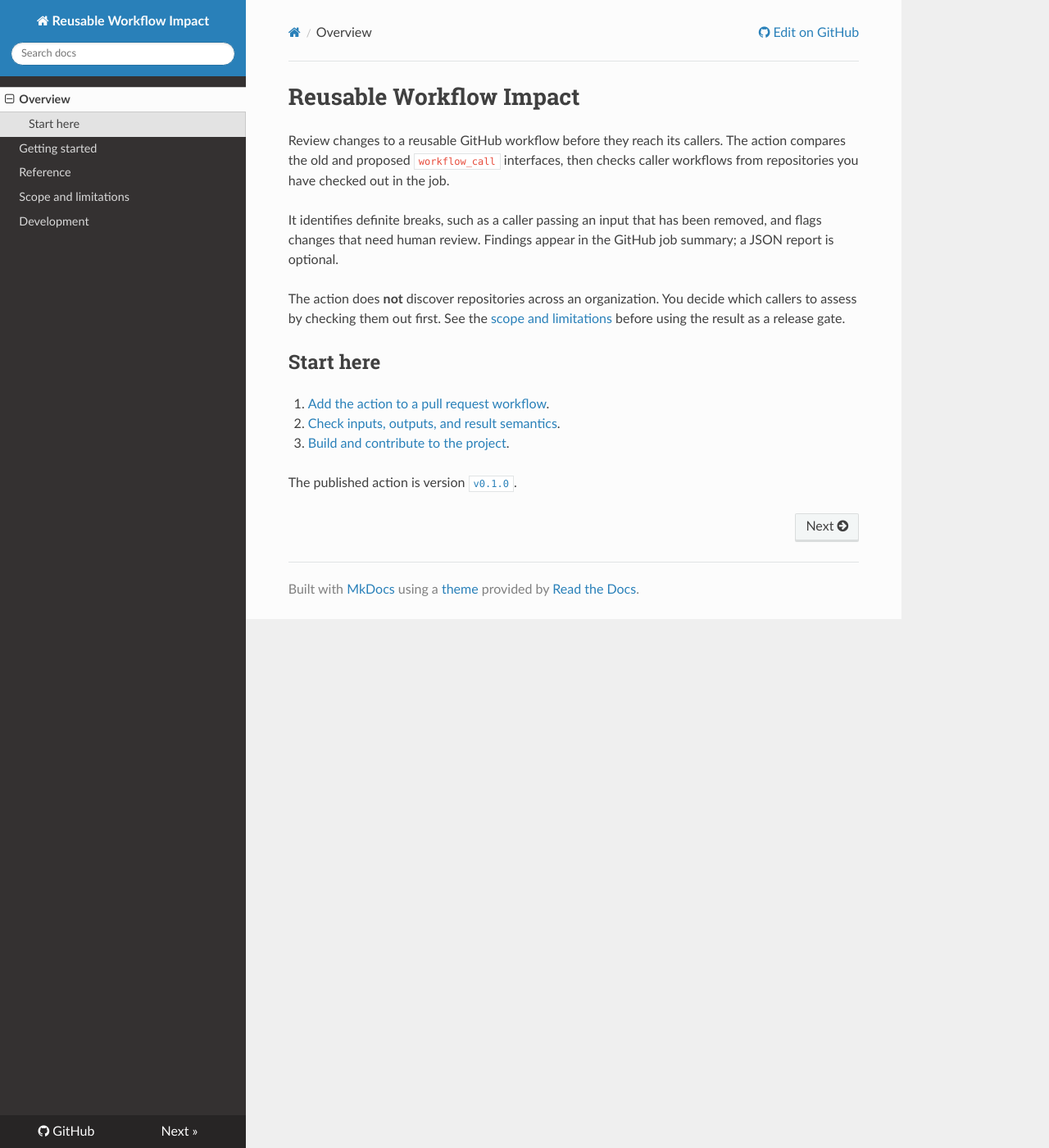
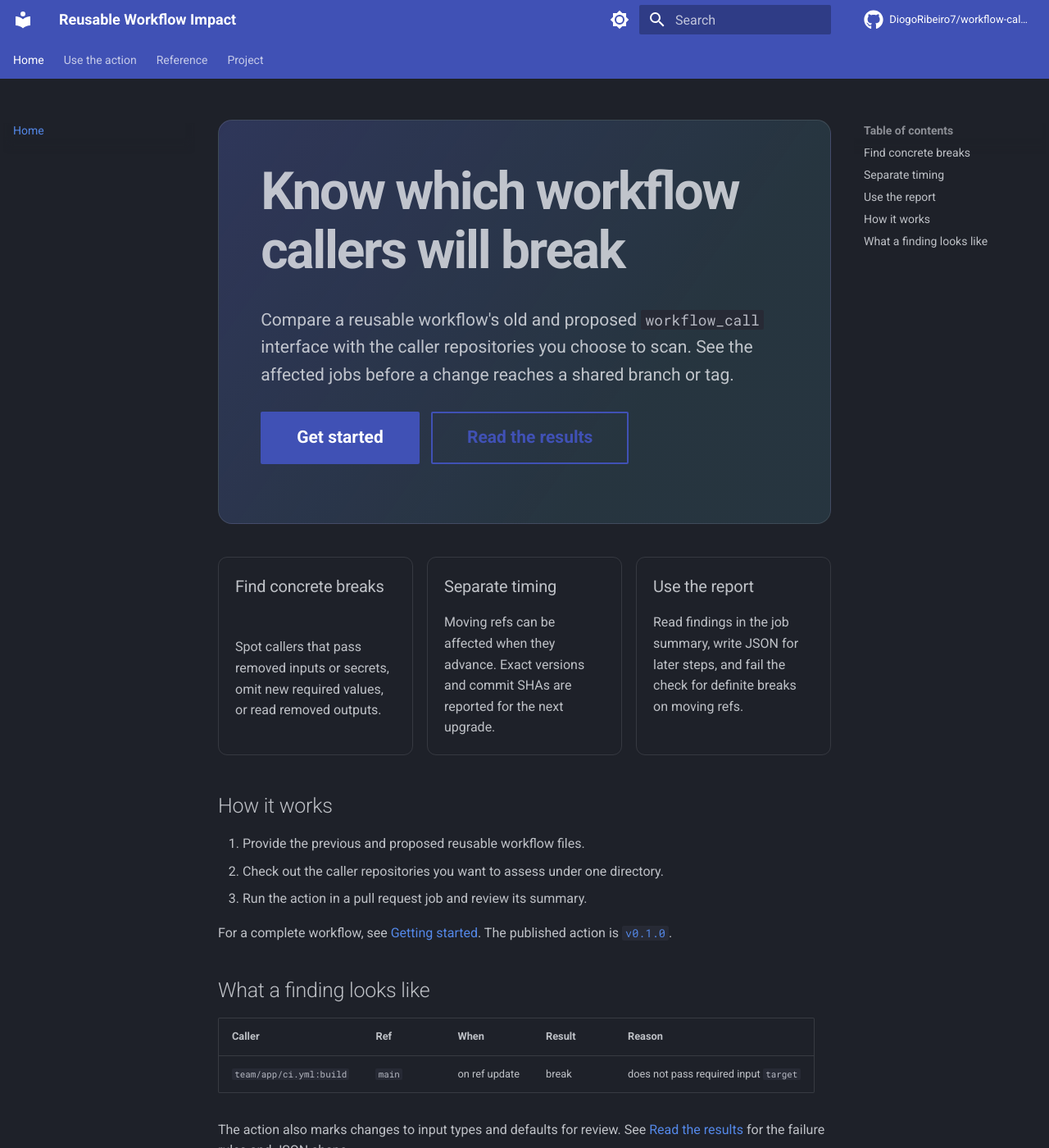
Before and after one commit to DiogoRibeiro7/workflow-call-impact, an MkDocs documentation site: the page built from docs/index.md, in a window 1280 px wide and 1400 px high. Shown: the whole window at 82% size. Built offline with MkDocs 1.6.1 and Material for MkDocs 9.7.7, drawn with Linux system fonts in a browser that asks for light colours; nearby versions of some CDN libraries; comment, search, counter and statistics services are not loaded; some of the changed text lies outside the part shown.

Commit message:
docs: adopt Material theme and improve docs navigation

```diff
--- a/docs/index.md
+++ b/docs/index.md
@@ -1,23 +1,68 @@
-# Reusable Workflow Impact
+<div class="impact-hero" markdown="1">
 
-Review changes to a reusable GitHub workflow before they reach its callers.
-The action compares the old and proposed `workflow_call` interfaces, then
-checks caller workflows from repositories you have checked out in the job.
+# Know which workflow callers will break
 
-It identifies definite breaks, such as a caller passing an input that has
-been removed, and flags changes that need human review. Findings appear in
-the GitHub job summary; a JSON report is optional.
+Compare a reusable workflow's old and proposed `workflow_call` interface with
+the caller repositories you choose to scan. See the affected jobs before a
+change reaches a shared branch or tag.
 
-The action does **not** discover repositories across an organization. You
-decide which callers to assess by checking them out first. See the
-[scope and limitations](limitations.md) before using the result as a release
-gate.
+[Get started](getting-started.md){ .md-button .md-button--primary }
+[Read the results](results.md){ .md-button }
 
-## Start here
+</div>
 
-1. [Add the action to a pull request workflow](getting-started.md).
-2. [Check inputs, outputs, and result semantics](reference.md).
-3. [Build and contribute to the project](development.md).
+<div class="impact-cards" markdown="1">
 
-The published action is version
+<div markdown="1">
+
+### Find concrete breaks
+
+Spot callers that pass removed inputs or secrets, omit new required values,
+or read removed outputs.
+
+</div>
+
+<div markdown="1">
+
+### Separate timing
+
+Moving refs can be affected when they advance. Exact versions and commit
+SHAs are reported for the next upgrade.
+
+</div>
+
+<div markdown="1">
+
+### Use the report
+
+Read findings in the job summary, write JSON for later steps, and fail the
+check for definite breaks on moving refs.
+
+</div>
+
+</div>
+
+## How it works
+
+1. Provide the previous and proposed reusable workflow files.
+2. Check out the caller repositories you want to assess under one directory.
+3. Run the action in a pull request job and review its summary.
+
+For a complete workflow, see [Getting started](getting-started.md). The
+published action is
 [`v0.1.0`](https://github.com/DiogoRibeiro7/workflow-call-impact/releases/tag/v0.1.0).
+
+## What a finding looks like
+
+| Caller | Ref | When | Result | Reason |
+| --- | --- | --- | --- | --- |
+| `team/app/ci.yml:build` | `main` | on ref update | break | does not pass required input `target` |
+
+The action also marks changes to input types and defaults for review. See
+[Read the results](results.md) for the failure rules and JSON shape.
+
+!!! warning "Scan coverage is explicit"
+    The action scans only the caller repositories you check out. It does not
+    discover every caller across your organization. Review
+    [scope and limitations](limitations.md) before treating a clean result as
+    approval to change a shared workflow.
--- /dev/null
+++ b/docs/results.md
@@ -0,0 +1,40 @@
+# Read the results
+
+The action writes a table to the GitHub job summary and can also write the
+same analysis as JSON. Each row names a caller job, the ref it uses, when the
+change could affect it, and why it was flagged.
+
+| Caller | Ref | When | Result | Reason |
+| --- | --- | --- | --- | --- |
+| `team/app/ci.yml:build` | `main` | on ref update | break | does not pass required input `target` |
+| `team/api/ci.yml:build` | `v1.0.0` | on upgrade | break | passes removed input `old-input` |
+
+## Timing and exit status
+
+| Timing | Ref examples | What to do |
+| --- | --- | --- |
+| **On ref update** | `main`, `v1` | Fix the caller before advancing the branch or tag. |
+| **On upgrade** | `v1.0.0`, a 40-character commit SHA | Fix the caller before moving it to the new version. |
+
+With default inputs, the action fails if it finds a definite break in a
+caller on a moving ref, or if no caller job matches the provider path. A break
+in a caller pinned to an exact version is reported without failing the job.
+Set `fail-on-impact: 'false'` to report moving-ref breaks without failing.
+
+Changes to input types and defaults are marked **review**: the action cannot
+resolve runtime expressions or prove their resulting types. A new required
+secret with `secrets: inherit` also needs review.
+
+## JSON report
+
+Set `report-file: impact.json` to write a report for later steps. It contains:
+
+| Field | Meaning |
+| --- | --- |
+| `changes` | Interface changes, with `kind`, `name`, and `detail`. |
+| `findings` | Caller rows, with `caller`, `ref`, `timing`, `severity`, and `reason`. |
+| `scanned_files` | Number of caller workflow files read. |
+| `matched_jobs` | Number of caller jobs using the provider path. |
+
+The action also exposes `affected-count` and `matched-count` as step outputs.
+See the [reference](reference.md) for the input defaults and output definitions.
--- /dev/null
+++ b/docs/stylesheets/extra.css
@@ -0,0 +1,53 @@
+.md-grid {
+  max-width: 76rem;
+}
+
+.md-typeset .impact-hero {
+  margin: 0 0 2rem;
+  padding: clamp(1.5rem, 4vw, 3rem);
+  border: 1px solid var(--md-default-fg-color--lightest);
+  border-radius: 0.85rem;
+  background: linear-gradient(125deg, rgba(82, 109, 255, 0.18), rgba(31, 178, 181, 0.08) 70%), var(--md-code-bg-color);
+}
+
+.md-typeset .impact-hero h1 {
+  max-width: 18ch;
+  margin: 0 0 0.5em;
+  font-size: clamp(2rem, 5vw, 3.4rem);
+  font-weight: 750;
+  line-height: 1.12;
+  letter-spacing: -0.035em;
+  color: var(--md-default-fg-color);
+}
+
+.md-typeset .impact-hero p {
+  max-width: 62ch;
+  font-size: 1.05rem;
+}
+
+.md-typeset .impact-hero .md-button {
+  margin: 0.35rem 0.45rem 0 0;
+}
+
+.md-typeset .impact-cards {
+  display: grid;
+  grid-template-columns: repeat(3, minmax(0, 1fr));
+  gap: 0.85rem;
+  margin: 1.6rem 0 2.2rem;
+}
+
+.md-typeset .impact-cards > div {
+  padding: 0.2rem 1rem;
+  border: 1px solid var(--md-default-fg-color--lightest);
+  border-radius: 0.55rem;
+}
+
+.md-typeset .impact-cards h3 {
+  margin: 0.8rem 0 0.4rem;
+}
+
+@media screen and (max-width: 44rem) {
+  .md-typeset .impact-cards {
+    grid-template-columns: 1fr;
+  }
+}
--- a/mkdocs.yml
+++ b/mkdocs.yml
@@ -2,14 +2,55 @@ site_name: Reusable Workflow Impact
 site_description: Assess the impact of reusable GitHub workflow interface changes.
 site_url: https://diogoribeiro7.github.io/workflow-call-impact/
 repo_url: https://github.com/DiogoRibeiro7/workflow-call-impact
+repo_name: DiogoRibeiro7/workflow-call-impact
 edit_uri: edit/main/docs/
 theme:
-  name: readthedocs
+  name: material
+  icon:
+    repo: fontawesome/brands/github
+  palette:
+    - scheme: slate
+      primary: indigo
+      accent: cyan
+      toggle:
+        icon: material/brightness-7
+        name: Switch to light mode
+    - scheme: default
+      primary: indigo
+      accent: blue
+      toggle:
+        icon: material/brightness-4
+        name: Switch to dark mode
+  features:
+    - navigation.tabs
+    - navigation.sections
+    - navigation.top
+    - navigation.footer
+    - search.suggest
+    - search.highlight
+    - content.code.copy
+    - toc.follow
 plugins:
   - search
 nav:
-  - Overview: index.md
-  - Getting started: getting-started.md
-  - Reference: reference.md
-  - Scope and limitations: limitations.md
-  - Development: development.md
+  - Home: index.md
+  - Use the action:
+      - Getting started: getting-started.md
+      - Read the results: results.md
+  - Reference:
+      - Inputs and outputs: reference.md
+      - Scope and limitations: limitations.md
+  - Project:
+      - Development: development.md
+markdown_extensions:
+  - admonition
+  - attr_list
+  - md_in_html
+  - tables
+  - toc:
+      permalink: true
+  - pymdownx.details
+  - pymdownx.highlight
+  - pymdownx.superfences
+extra_css:
+  - stylesheets/extra.css
--- a/requirements-docs.txt
+++ b/requirements-docs.txt
@@ -1 +1,2 @@
 mkdocs==1.6.1
+mkdocs-material==9.7.7
```
